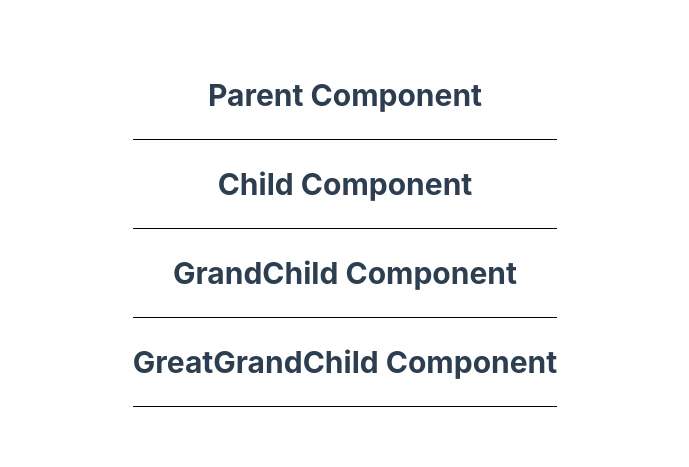
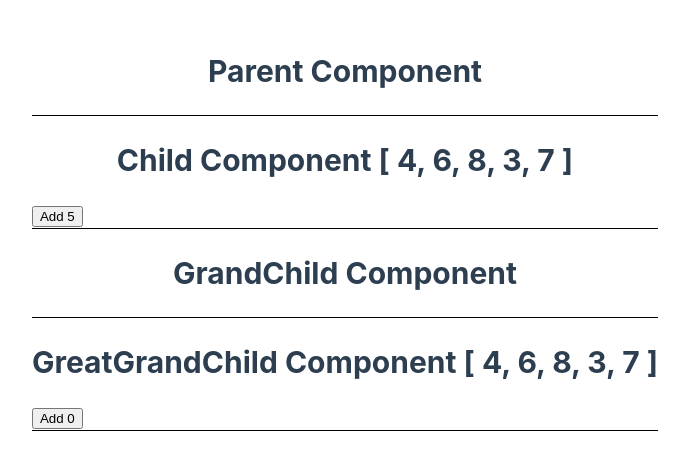
Before and after one commit to MrGultekin/state, a Vue app: page / in a window 1280 px wide. Shown: the part 171-638 px from the top of the page, without its empty margins (295-984 px from the left). Built offline with nearby package versions, Linux system fonts and the light colour scheme.

Commit message:
Provide/Inject done

```diff
--- a/src/App.vue
+++ b/src/App.vue
@@ -1,9 +1,18 @@
 <script setup>
 import Parent from './components/Parent.vue'
-import {ref} from "vue";
+import {ref,provide} from "vue";
 
 // Let's have a piece of state that we can change
 const numbers = ref([4,6,8,3,7])
+
+// Let's provide the numbers to the Child and GreatGrandChild component
+provide('numbers', numbers)
+
+
+// Let's create a function that will add numbers to the array
+const addNumber = (num) => {
+  numbers.value.push(num)
+}
 </script>
 
 <template>
--- a/src/components/Child.vue
+++ b/src/components/Child.vue
@@ -1,12 +1,19 @@
 <script setup>
 import GrandChild from './GrandChild.vue'
+import {inject} from "vue";
 
+const numbers = inject('numbers')
+
+const addNumber = (num) => {
+  numbers.value.push(num)
+}
 </script>
 
 <template>
   <div>
 <!--     Let's render the numbers that we passed from the Parent component-->
     <h1>Child Component {{numbers}}</h1>
+    <button @click="addNumber(5)">Add 5</button>
     <div class="line"></div>
     <GrandChild />
 
--- a/src/components/GreatGrandChild.vue
+++ b/src/components/GreatGrandChild.vue
@@ -1,9 +1,16 @@
 <script setup>
+import {inject} from "vue";
 
+const numbers = inject('numbers')
+
+const addNumber0 = (num) => {
+  numbers.value.push(num)
+}
 </script>
 <template>
   <div>
     <h1>GreatGrandChild Component {{numbers}}</h1>
+    <button @click="addNumber0(0)">Add 0</button>
     <div class="line"></div>
   </div>
 </template>
```
